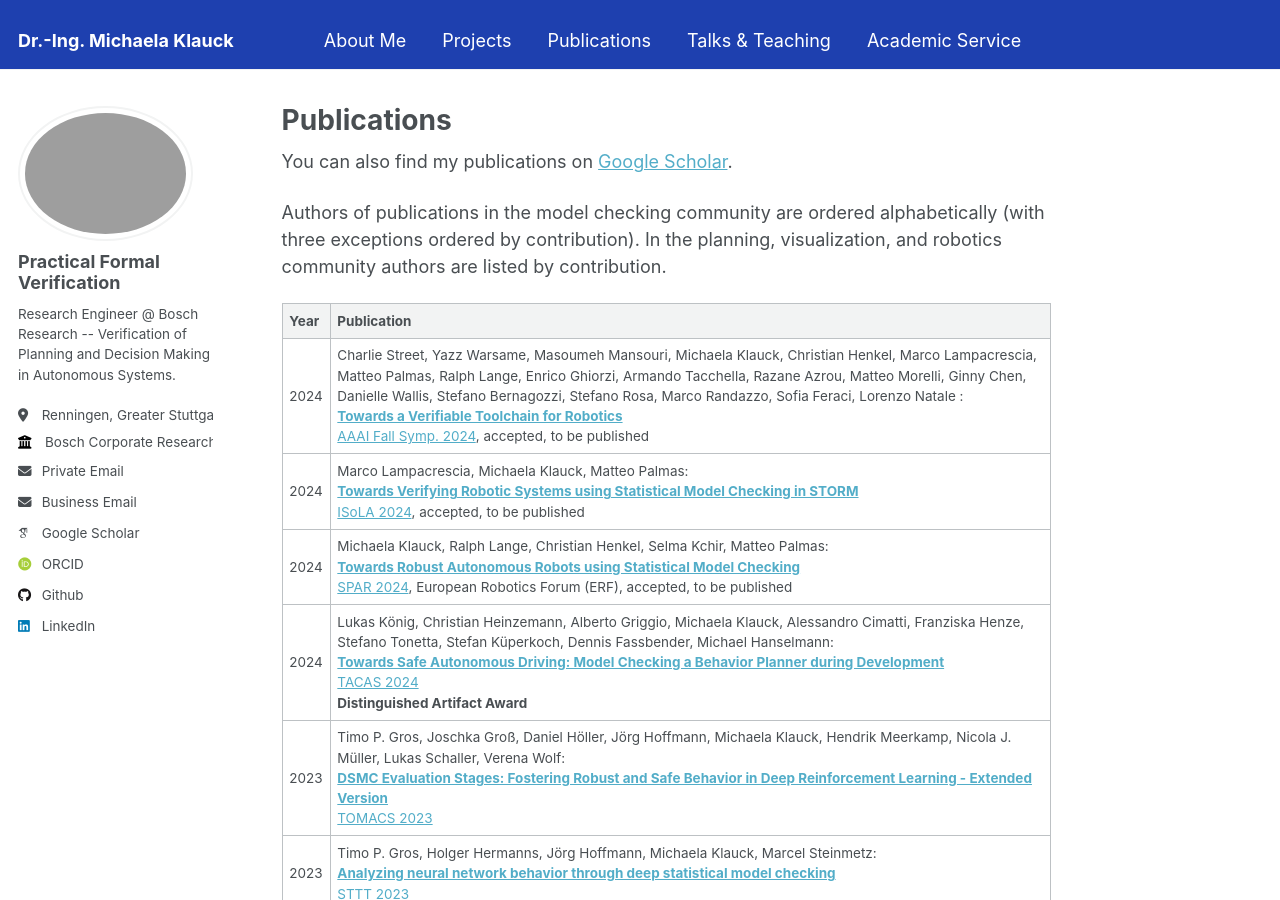
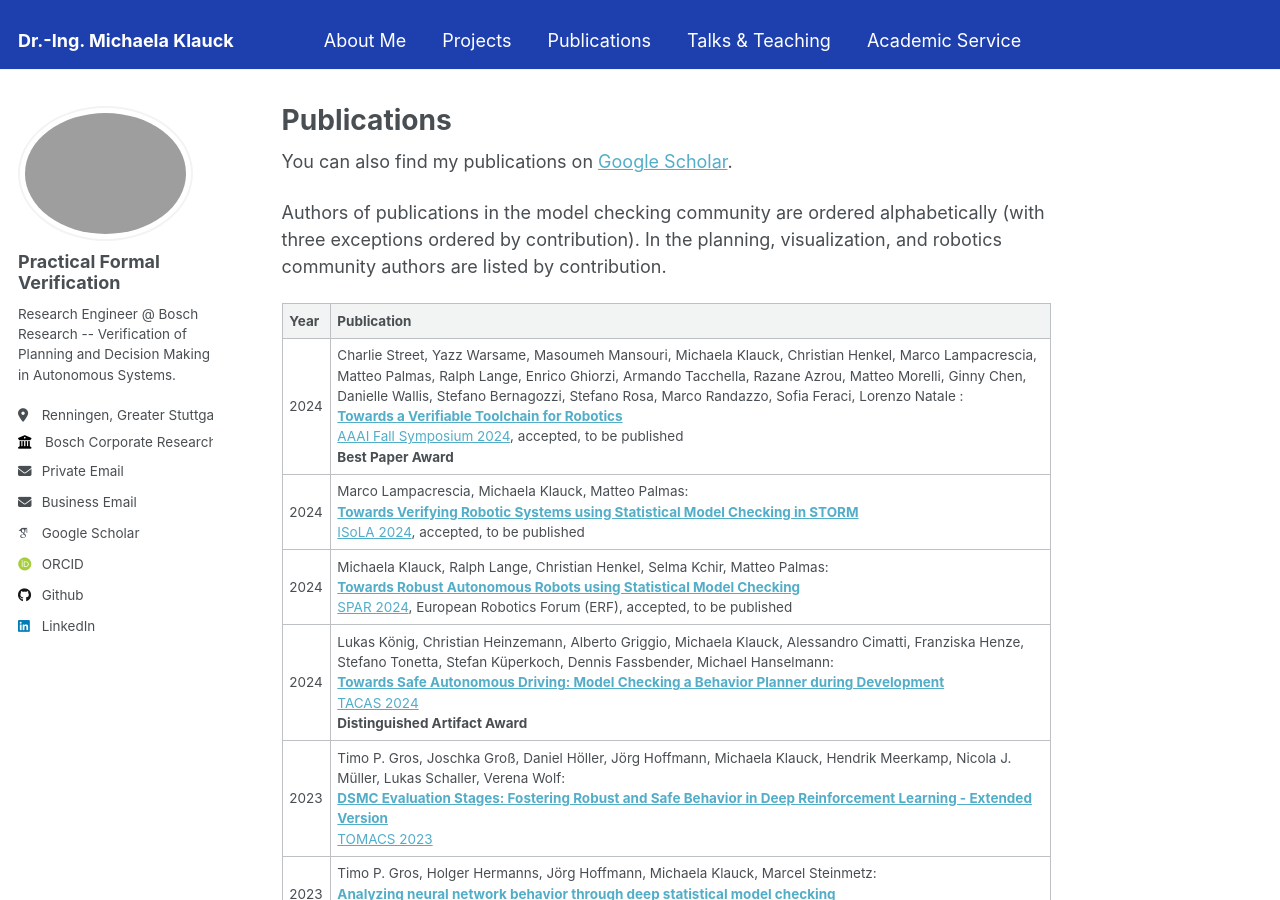
Before and after one commit to MKlauck/MKlauck.github.io, a Jekyll site: the page built from _pages/publications.md, in a window 1280 px wide and 900 px high. Built offline with Jekyll 4.4.1, drawn with Linux system fonts in a browser that asks for light colours; some web fonts are replaced.

Commit message:
best paper award AAAI

```diff
--- a/_pages/publications.md
+++ b/_pages/publications.md
@@ -13,7 +13,7 @@ Authors of publications in the model checking community are ordered alphabetical
 
 Year | Publication
 -----|-------------
-2024 | Charlie Street, Yazz Warsame, Masoumeh Mansouri, Michaela Klauck, Christian Henkel, Marco Lampacrescia, Matteo Palmas, Ralph Lange, Enrico Ghiorzi, Armando Tacchella, Razane Azrou, Matteo Morelli, Ginny Chen, Danielle Wallis, Stefano Bernagozzi, Stefano Rosa, Marco Randazzo, Sofia Feraci, Lorenzo Natale : <br> [**Towards a Verifiable Toolchain for Robotics**]() <br> [AAAI Fall Symp. 2024](), accepted, to be published <br>|
+2024 | Charlie Street, Yazz Warsame, Masoumeh Mansouri, Michaela Klauck, Christian Henkel, Marco Lampacrescia, Matteo Palmas, Ralph Lange, Enrico Ghiorzi, Armando Tacchella, Razane Azrou, Matteo Morelli, Ginny Chen, Danielle Wallis, Stefano Bernagozzi, Stefano Rosa, Marco Randazzo, Sofia Feraci, Lorenzo Natale : <br> [**Towards a Verifiable Toolchain for Robotics**]() <br> [AAAI Fall Symposium 2024](), accepted, to be published <br> **Best Paper Award**|
 2024 | Marco Lampacrescia, Michaela Klauck, Matteo Palmas: <br> [**Towards Verifying Robotic Systems using Statistical Model Checking in STORM**]() <br> [ISoLA 2024](), accepted, to be published <br>|
 2024 | Michaela Klauck, Ralph Lange, Christian Henkel, Selma Kchir, Matteo Palmas: <br> [**Towards Robust Autonomous Robots using Statistical Model Checking**]() <br> [SPAR 2024](), European Robotics Forum (ERF), accepted, to be published <br>|
 2024 | Lukas König, Christian Heinzemann, Alberto Griggio, Michaela Klauck, Alessandro Cimatti, Franziska Henze, Stefano Tonetta, Stefan Küperkoch, Dennis Fassbender, Michael Hanselmann: <br> [**Towards Safe Autonomous Driving: Model Checking a Behavior Planner during Development**](https://link.springer.com/chapter/10.1007/978-3-031-57249-4_3) <br> [TACAS 2024](https://dblp.uni-trier.de/db/conf/tacas/tacas2024-2.html#KonigHGKCHTKFH24) <br> **Distinguished Artifact Award**|
```
